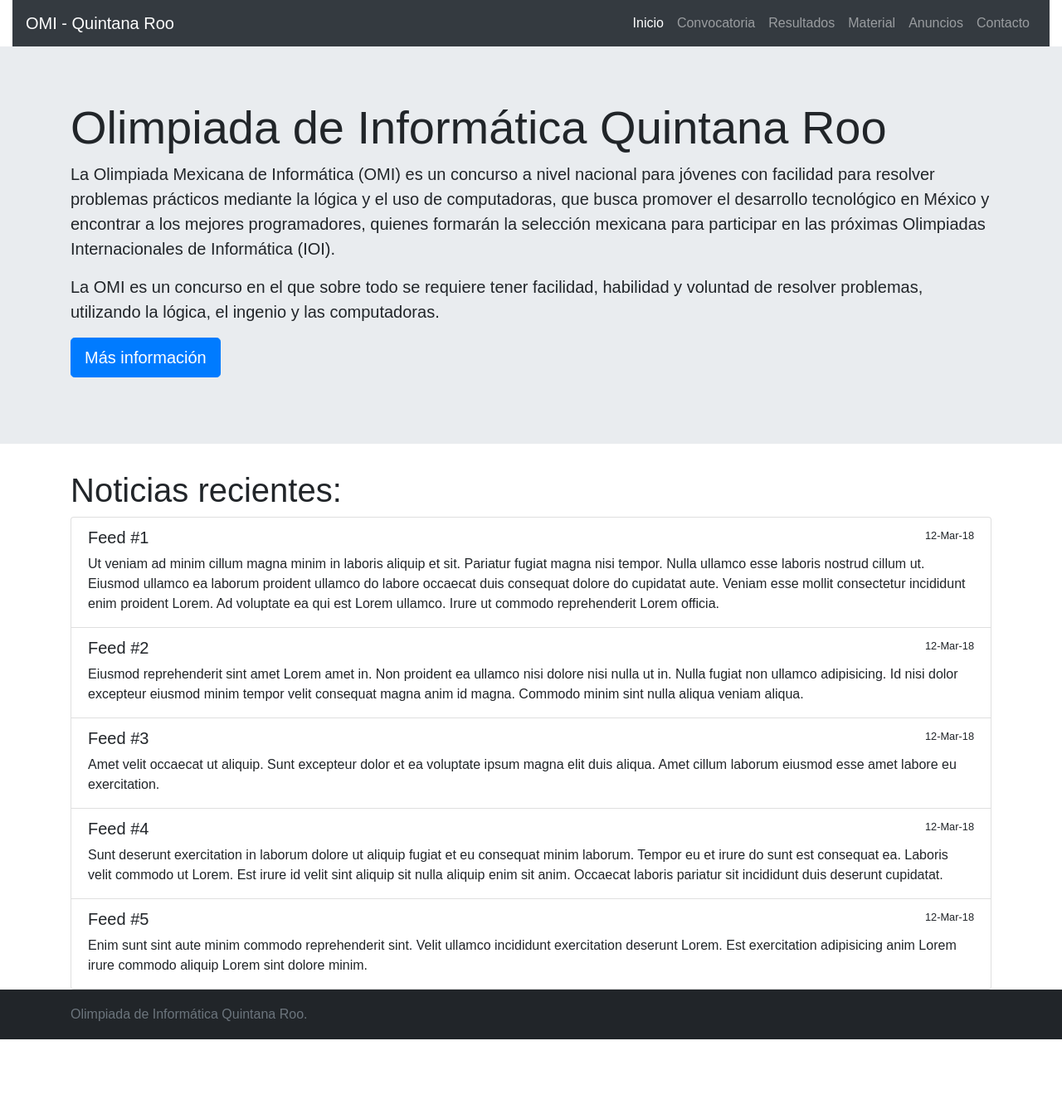
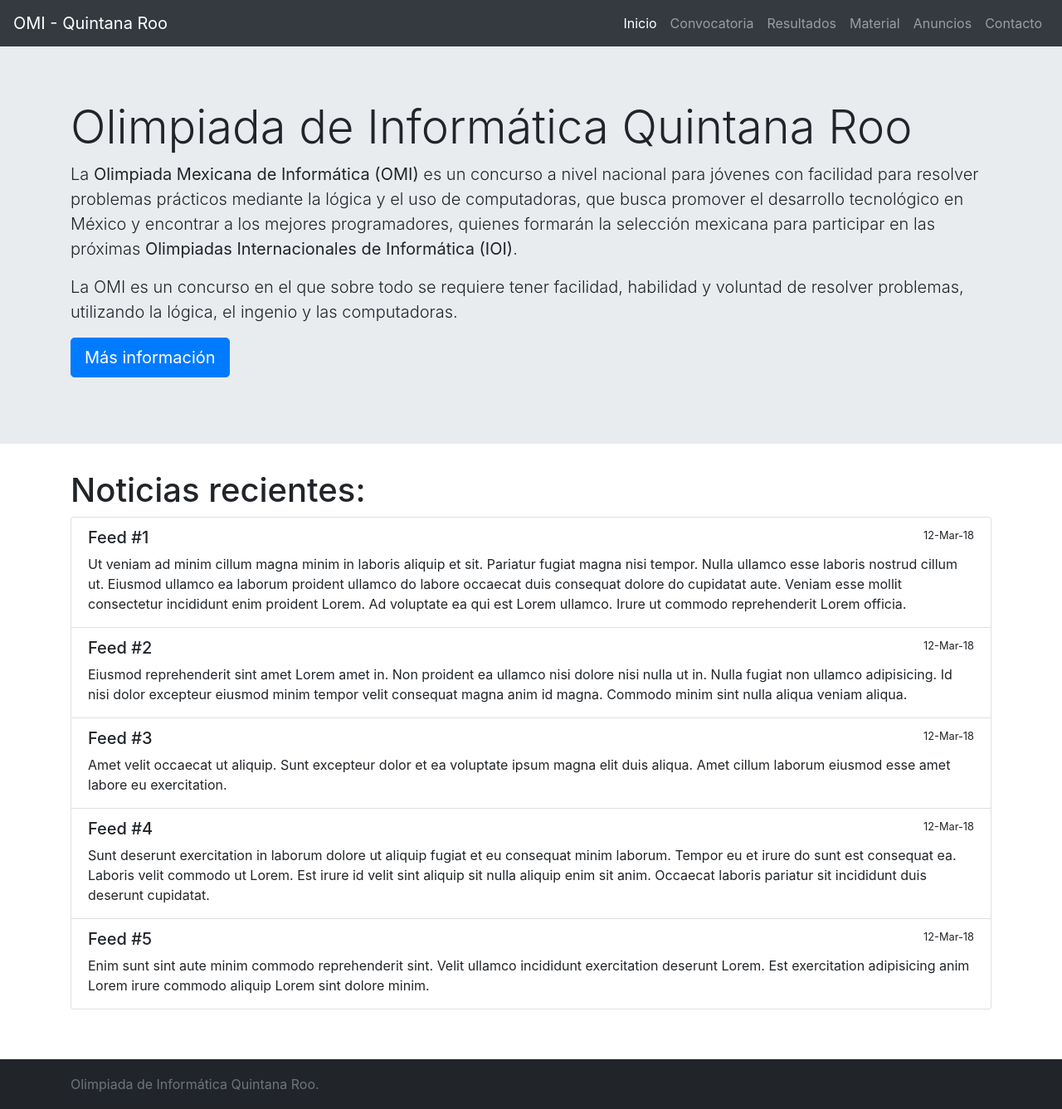
Before and after one commit to cancunDevs/omi-qroo-front, a React (Create React App) app: page / in a window 1280 px wide. Shown: the whole page at 83% size. Before the commit the page ends 1253 px from the top, so only its background shows below. Built offline with nearby package versions, Linux system fonts and the light colour scheme.

Commit message:
Fix styles

```diff
--- a/src/index.css
+++ b/src/index.css
@@ -1,5 +1,32 @@
-body {
-  margin: 0;
-  padding: 0;
-  font-family: sans-serif;
+/* Globals */
+.container-fluid {
+  padding-left: 0;
+  padding-right: 0;
 }
+
+.page > .container {
+  padding-bottom: 60px;
+}
+
+.page {
+  min-height: calc(100% - 60px);
+}
+
+/* Footer  */
+.footer {
+  width: 100%;
+  height: 60px;
+  line-height: 60px;
+  background-color: #212529;
+}
+
+/* Resources */
+.course-list {
+  margin-top: 50px;
+}
+
+/* Results */
+.contestant-medal-image {
+  height: 50px;
+  width: 50px;
+}
```
